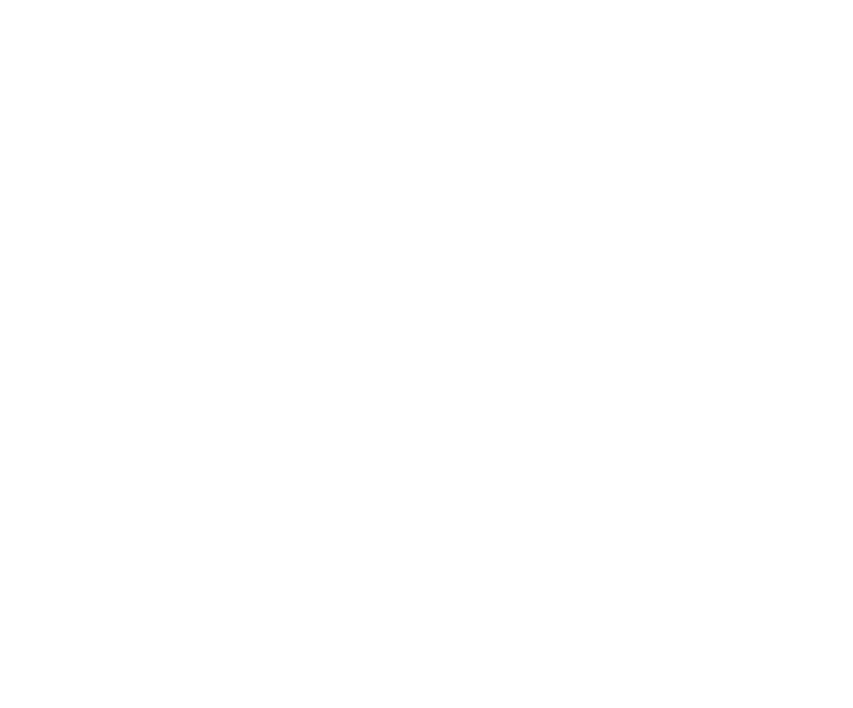
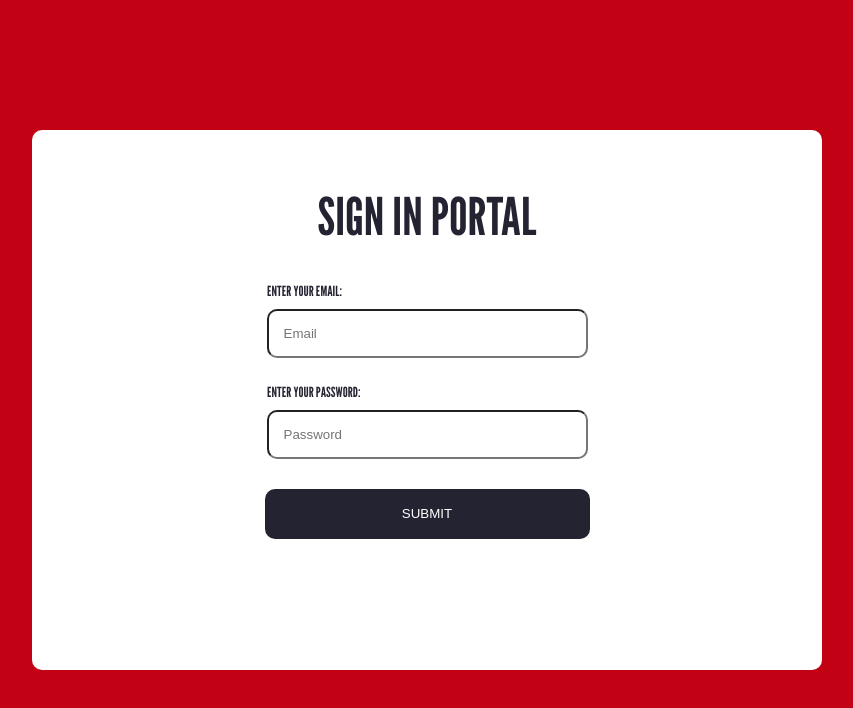
Before and after one commit to taylormarz/100849882_comp3133_assignment2, an Angular app: page /login-component in a window 1280 px wide. Shown: the top 708 px of the page, without its empty margins (213-1066 px from the left). Built offline with nearby package versions, Linux system fonts and the light colour scheme.

Commit message:
styling for login page

```diff
--- a/src/app/login/login.component.css
+++ b/src/app/login/login.component.css
@@ -0,0 +1,68 @@
+
+.login-wrapper {
+	display: flex;
+	justify-content: center;
+	align-items: center;
+	height: 100vh;
+}
+
+.login-form-container {
+	background-color: #FFFFFF;
+	width: 100%;
+	height: 100%;
+	max-width: 750px;
+	max-height: 500px;
+	padding: 20px;
+	border-radius: 10px;
+}
+
+#header {
+	color: #242331;
+	font-size: 52px;
+	text-align: center;
+	font-family: "League Gothic", sans-serif;
+	font-weight: 500;
+}
+
+.inputs {
+	display: flex;
+	flex-direction: column;
+	justify-content: center;
+	align-items: center;
+	margin-bottom: 15px;
+	width: 100%;
+}
+
+.labels {
+	color: #242331;
+	font-size: 14px;
+	font-family: "League Gothic", sans-serif;
+	font-weight: 200;
+	margin-bottom: 10px;
+	text-align: left;
+	width: 100%;
+	max-width: 320px;
+}
+
+.input-box {
+	border-radius: 10px;
+	width: 100%;
+	max-width: 300px;
+	height: 35px;
+	padding-left: 15px;
+	padding-top: 5px;
+	padding-bottom: 5px;
+	margin-bottom: 10px;
+}
+
+#login-button {
+	width: 100%;
+	height: 50px;
+	max-width: 325px;
+	background-color: #242331;
+	color: #FFFFFF;
+	border-radius: 10px;
+	margin: 20px auto 0;
+	display: block;
+	border: none;
+}
--- a/src/app/login/login.component.html
+++ b/src/app/login/login.component.html
@@ -0,0 +1,18 @@
+<div class="login-wrapper">
+	<div class="login-form-container">
+		<h1 id="header">SIGN IN PORTAL</h1>
+		<form>
+		<div class="inputs">
+			<label class="labels">ENTER YOUR EMAIL:</label>
+			<input class="input-box" type="email" placeholder="Email" />
+		</div>
+
+		<div class="inputs">
+			<label class="labels">ENTER YOUR PASSWORD:</label>
+			<input class="input-box" type="password" placeholder="Password" />
+		</div>
+
+		<button id="login-button">SUBMIT</button>
+		</form>
+	</div>
+</div>
--- a/src/index.html
+++ b/src/index.html
@@ -6,8 +6,11 @@
   <base href="/">
   <meta name="viewport" content="width=device-width, initial-scale=1">
   <link rel="icon" type="image/x-icon" href="favicon.ico">
+  <link rel="preconnect" href="https://fonts.googleapis.com">
+  <link rel="preconnect" href="https://fonts.gstatic.com" crossorigin>
+  <link href="https://fonts.googleapis.com/css2?family=Inter:ital,opsz,wght@0,14..32,100..900;1,14..32,100..900&family=League+Gothic&family=Manrope:wght@200..800&family=Space+Grotesk:wght@300..700&display=swap" rel="stylesheet">
 </head>
-<body>
+<body class="main-body">
   <app-root></app-root>
 </body>
 </html>
--- a/src/styles.css
+++ b/src/styles.css
@@ -1 +1,9 @@
-/* You can add global styles to this file, and also import other style files */
+html, body {
+	height: 100%;
+	margin: 0;
+}
+
+.main-body {
+	background-color: #C20114;
+	height: 100%;
+}
```
